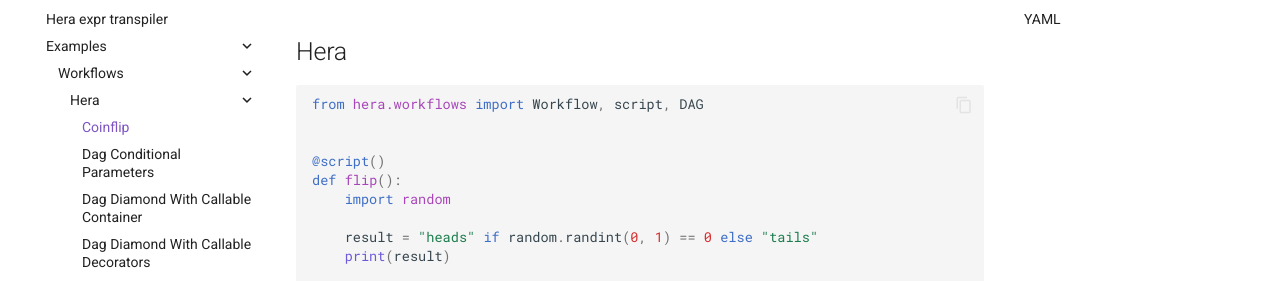
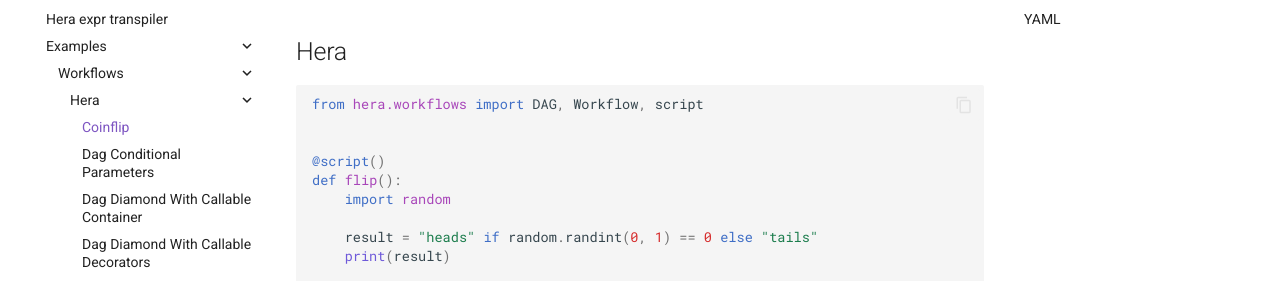
Before and after one commit to argoproj-labs/hera, an MkDocs documentation site: the page built from docs/examples/workflows/coinflip.md, in a window 1280 px wide and 900 px high. Shown: the part 146-427 px from the top of the window. Built offline with MkDocs 1.6.1 and Material for MkDocs 9.7.7, drawn with Linux system fonts in a browser that asks for light colours; comment, search, counter and statistics services are not loaded; the version menu is left out.

Commit message:
format
Signed-off-by: Flaviu Vadan <flaviuvadan@gmail.com>

````diff
--- a/docs/examples/workflows/coinflip.md
+++ b/docs/examples/workflows/coinflip.md
@@ -7,7 +7,7 @@
 ## Hera
 
 ```python
-from hera.workflows import Workflow, script, DAG
+from hera.workflows import DAG, Workflow, script
 
 
 @script()
````
